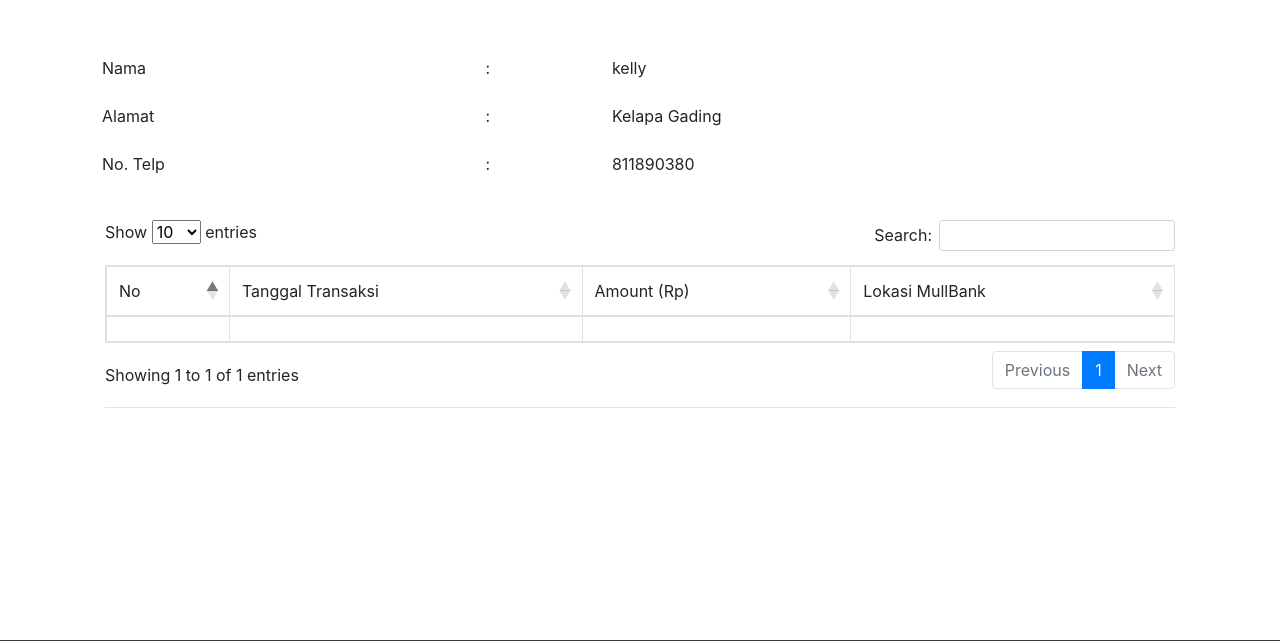
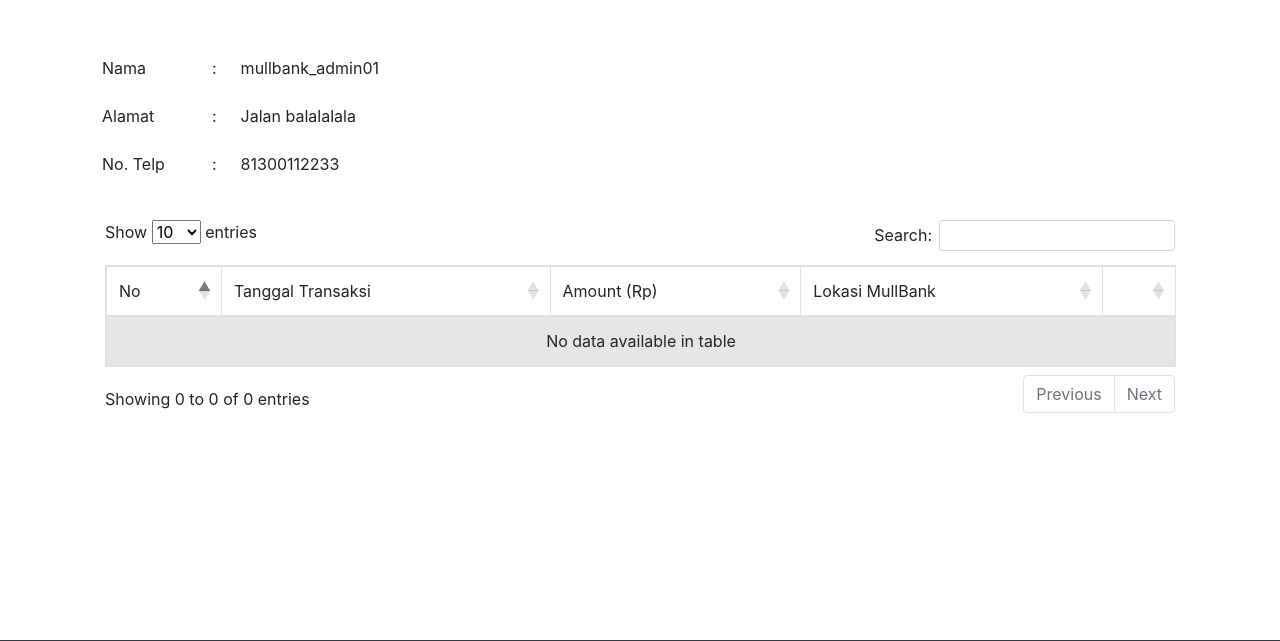
Before and after one commit to anditangguhf/MullBank, a PHP site: page /transaction.php in a window 1280 px wide. Shown: the part 56-697 px from the top of the page. Run offline with PHP 8.4, Linux system fonts and the light colour scheme; a user stored in the database is signed in; data comes from the database, SQL or seed files in the repository; some libraries are stand-ins or nearby versions.

Commit message:
Finalize Transactions

```diff
--- a/user/assets/script.php
+++ b/user/assets/script.php
@@ -4,7 +4,7 @@ jQuery(document).ready(function($) {
      * Initialization scripts
      */
     _init = () => {
-        $(".datatables").DataTable();
+        $(".datatables").not(".dummy").DataTable();
         const pathname = window.location.pathname;
         console.log(pathname);
         if(pathname !== "/user") {
@@ -65,6 +65,39 @@ jQuery(document).ready(function($) {
      $(".sign-up").click(()=>{
          const dummy = $(".signup-dummy").clone().removeClass("hidden");
          appendModalContent(dummy);
+     });
+
+     $(".show-invoice").click((e)=>{
+         const dummy = $(".invoice-dummy").clone().removeClass("hidden");
+         appendModalContent(dummy);
+
+         const transactionData = JSON.parse($(e.target).attr("transaction-data"));
+         transactionData['act'] = 'getInvoiceDetail';
+         console.log(transactionData);
+
+         $(".modal #order_no").html(transactionData['order_no']);
+         $(".modal #order_date").html(transactionData['order_date']);
+
+         let table = $(".modal .invoice-table").DataTable();
+
+         doAjax(
+             '<?php echo constant("BASE_URL") ?>/assets/ajax.php',
+             transactionData,
+             (res) => {
+                let subTotal = 0.0;
+                res.forEach((item, idx)=>{
+                    table.row.add([
+                        idx+1,
+                        item['item_name'],
+                        item['order_item_quantity'],
+                        item['order_item_price'],
+                        item['order_item_final_amount']
+                    ]).draw();
+                    subTotal += parseFloat(item['order_item_final_amount']);
+                })
+                $(".modal .invoice-table #subTotal").text(subTotal.toFixed(2));
+             }
+         )
      });
 
      $(".thank-you").click(()=>{
--- a/user/assets/style.css
+++ b/user/assets/style.css
@@ -11,3 +11,6 @@
 .home-banner img {
     height: 100%;
 }
+
+.tb-ui-1 {width:10%}
+.tb-ui-2 {width:1%}
--- a/user/templates/footer.php
+++ b/user/templates/footer.php
@@ -32,8 +32,7 @@
 
 <!-- Modal -->
 <div class="modal fade" id="modal" tabindex="-1" aria-labelledby="modalLabel" aria-hidden="true">
-    <div class="modal-dialog modal-dialog-centered">
-
+    <div class="modal-dialog modal-dialog-centered modal-lg">
         <div class="modal-content">
             <div class="modal-header">
                 <h5 class="modal-title" id="modalLabel"></h5>
--- a/user/transaction.php
+++ b/user/transaction.php
@@ -1,59 +1,55 @@
 <?php include 'templates/header.php'; ?>
-
-<?php
-
-$user = "kelly";
-
-$user_infos;
-$user_q = $conn->query("SELECT `username`, `address`, `mobile_number` FROM `users` WHERE `username` = BINARY '$user'");
-while($row = $user_q->fetch_assoc()) {
-    $user_infos = $row;
-}
-$transactions = $conn->query("SELECT * FROM `tbl_order` WHERE `order_receiver_name` = BINARY '$user'");
-
-?>
 
 <div class="row trans-history">
     <div class="col">
         <div class="row user-info">
             <table class="table table-borderless">
                 <tr>
-                    <td>Nama</td>
-                    <td>:</td>
-                    <td><?php echo $user_infos['username'] ?></td>
+                    <td class="tb-ui-1">Nama</td>
+                    <td class="tb-ui-2">:</td>
+                    <td class="tb-ui-3"><?php echo $_SESSION['username'] ?></td>
                 </tr>
                 <tr>
-                    <td>Alamat</td>
-                    <td>:</td>
-                    <td><?php echo $user_infos['address'] ?></td>
+                    <td class="tb-ui-1">Alamat</td>
+                    <td class="tb-ui-2">:</td>
+                    <td class="tb-ui-3"><?php echo $_SESSION['address'] ?></td>
                 </tr>
                 <tr>
-                    <td>No. Telp</td>
-                    <td>:</td>
-                    <td><?php echo $user_infos['mobile_number'] ?></td>
+                    <td class="tb-ui-1">No. Telp</td>
+                    <td class="tb-ui-2">:</td>
+                    <td class="tb-ui-3"><?php echo $_SESSION['mobile'] ?></td>
                 </tr>
             </table>
         </div>
         <div class="row table-transactions mt-3">
             <div class="col">
-                <table class="table table-bordered datatables">
+                <table class="table table-bordered table-striped datatables">
                     <thead>
                         <tr>
                             <td>No</td>
                             <td>Tanggal Transaksi</td>
                             <td>Amount (Rp)</td>
                             <td>Lokasi MullBank</td>
+                            <td></td>
                         </tr>
                     </thead>
                     <tbody>
                         <?php
+                        $user = $_SESSION['username'];
+                        $transactions = $conn->query("SELECT * FROM `tbl_order` WHERE `order_receiver_name` = '$user'");
                         while($row = $transactions->fetch_assoc()) {
+                            $transaction_data = [
+                                "order_id"=>$row['order_id'],
+                                "order_no"=>$row['order_no'],
+                                "order_date"=>$row['order_date']
+                            ];
                             ?>
                             <tr>
-                                <td><?php $row['order_no'] ?></td>
-                                <td><?php $row['order_date'] ?></td>
-                                <td><?php $row['order_total_after_tax'] ?></td>
-                                <td></td>
+                                <td><?php echo $row['order_no'] ?></td>
+                                <td><?php echo $row['order_date'] ?></td>
+                                <td><?php echo $row['order_total_after_tax'] ?></td>
+                                <td>1</td>
+                                <td><a href="#" data-toggle="modal" data-target="#modal"><i class="fa fa-eye show-invoice" transaction-data='<?php echo json_encode($transaction_data) ?>'></i></a></td>
                             </tr>
                             <?php
                         }
@@ -64,39 +60,47 @@ $transactions = $conn->query("SELECT * FROM `tbl_order` WHERE `order_receiver_na
         </div>
     </div>
 </div>
-<hr>
-<div class="row hidden invoice mt-3">
+<div class="invoice-dummy hidden">
+    <div class="dummy-title"><span>Invoice</span></div>
+        <div class="dummy-body">
+            <div class="row invoice-info">
                 <div class="col">
                     <div class="row">
-            <h2>Invoice</h2>
+                        <div class="col">
+                            <div id="namaMullbank">Nama Mullbank</div>
+                            <div id="alamatMullbank">Alamat Mullbank</div>
+                            <div id="telpMullbank">Telp Mullbank</div>
                         </div>
-        <div class="row invoice-info">
-            <div class="col-6">
-                <p>{nama_mullbank}</p>
-                <p>{alamat}</p>
-                <p>{no_telp}</p>
-                <p>BILL TO</p>
-                <p>{name}</p>
-                <p>{alamat}</p>
-                <p>{no_telp}</p>
-                <p>{email}</p>
+                    </div>
+                    <div class="row mt-2">
+                        <div class="col">
+                            <div class="border-bottom"><strong>BILL TO</strong></div>
+                            <div><?php echo $_SESSION['username'] ?></div>
+                            <div><?php echo $_SESSION['address'] ?></div>
+                            <div><?php echo $_SESSION['mobile'] ?></div>
+                            <div><?php echo $_SESSION['email'] ?></div>
+                        </div>
+                    </div>
                 </div>
                 <div class="col">
-                <p>INVOICE NO.</p>
-                <p>{invoice_no}</p>
-                <p>CUST ID</p>
-                <p>{cust_id}</p>
+                    <div class="row text-center">
+                        <div class="col">
+                            <div class="border-bottom"><strong>INVOICE NO</strong></div>
+                            <div id="order_no"></div>
+                            <div class="border-bottom mt-2"><strong>CUST ID</strong></div>
                         </div>
                         <div class="col">
-                <p>DATE</p>
-                <p>{date}</p>
-                <p>SALES NAME</p>
-                <p>{sales_name}</p>
+                            <div class="border-bottom"><strong>DATE</strong></div>
+                            <div id="order_date"></div>
+                            <div class="border-bottom mt-2"><strong>SALES NAME</strong></div>
                         </div>
                     </div>
-        <div class="row invoice-table">
+                </div>
+            </div>
+            <hr>
+            <div class="row">
                 <div class="col">
-                <table class="table table-bordered datatables">
+                    <table class="table table-bordered datatables dummy invoice-table" style="width:100%">
                         <thead>
                             <tr>
                                 <td>No</td>
@@ -110,13 +114,14 @@ $transactions = $conn->query("SELECT * FROM `tbl_order` WHERE `order_receiver_na
                         <tfoot>
                             <tr>
                                 <td colspan="4">Subtotal</td>
-                            <td></td>
+                                <td id="subTotal"></td>
                             </tr>
                         </tfoot>
                     </table>
                 </div>
             </div>
         </div>
+        <div class="dummy-footer"></div>
 </div>
 
 <?php include 'templates/footer.php'; ?>
```
Also changed, not shown: user/assets/ajax.php (+5 -5 lines). Lines whose indentation alone changed are shown as unchanged.
